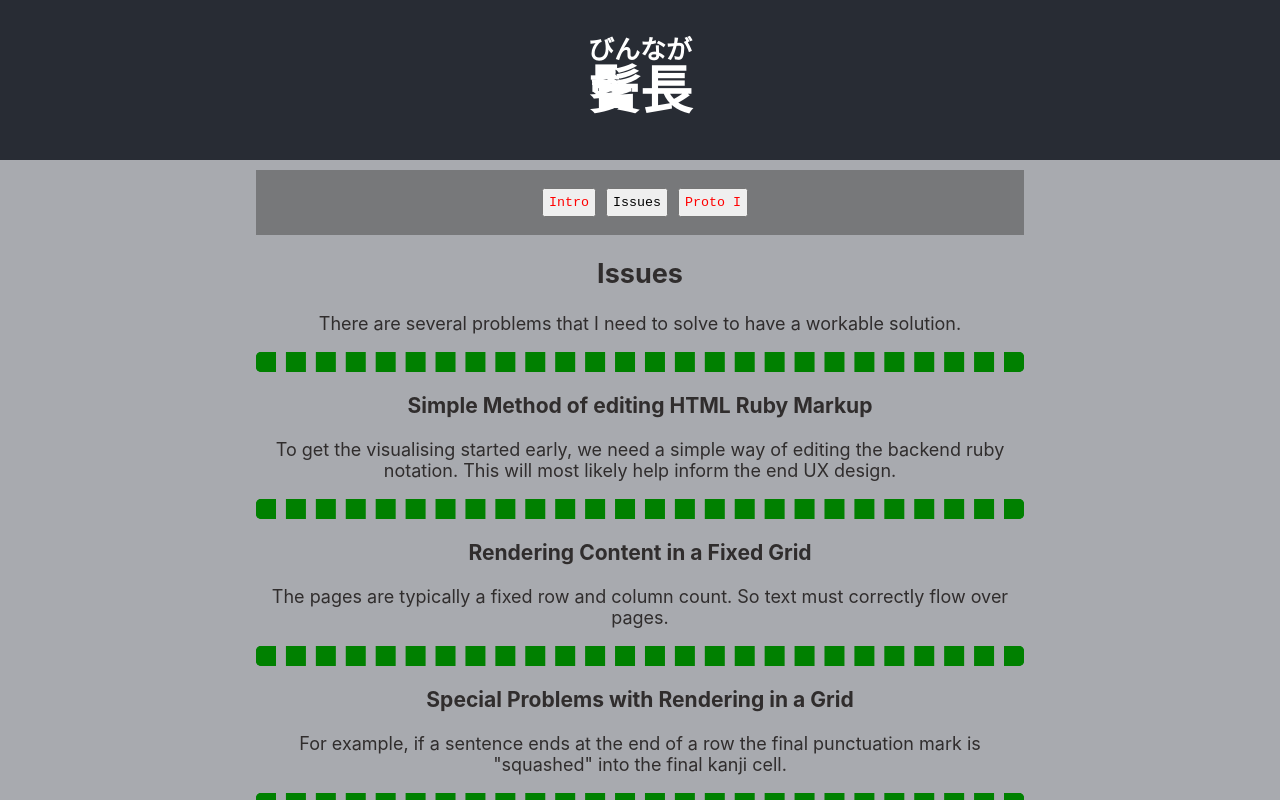
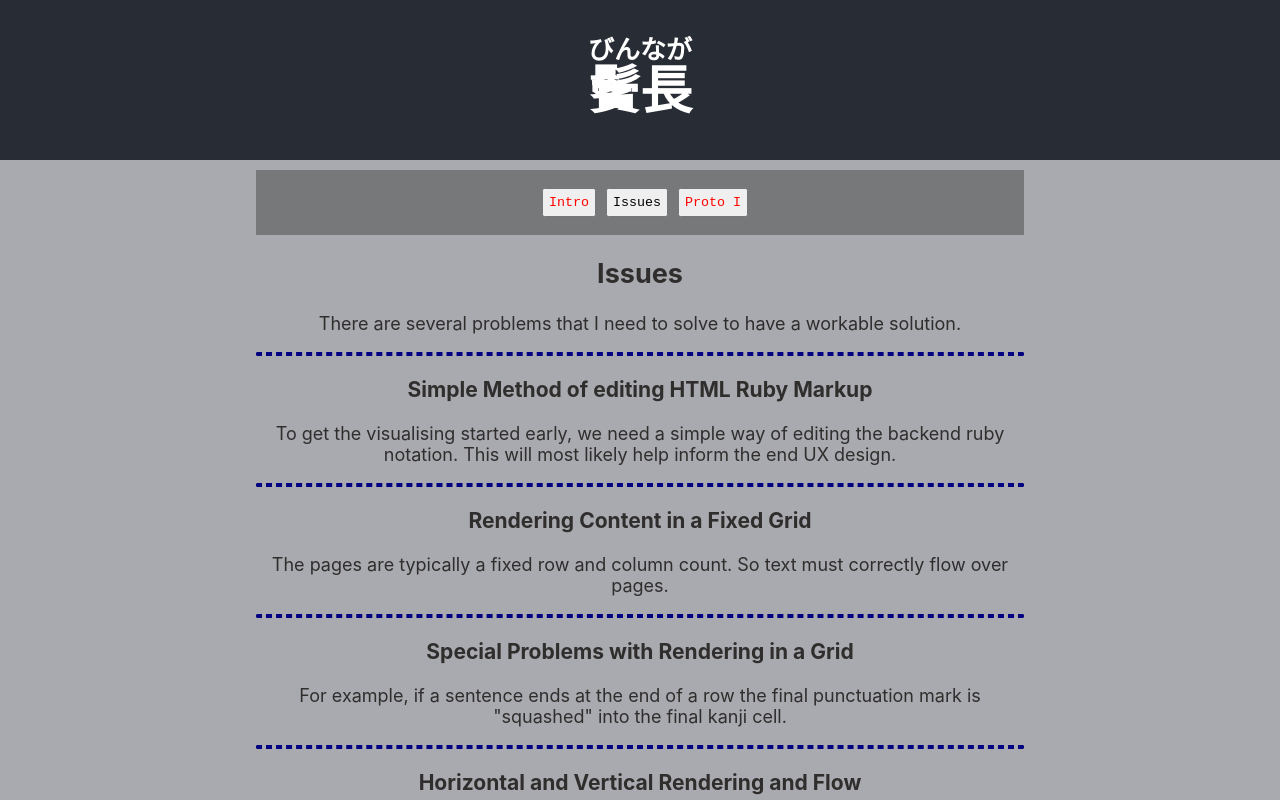
Before and after one commit to molorosh/albacore, a React (Create React App) app: page / in a window 1280 px wide. Both pictures are taken after a click on the button "Issues". Shown: the top 800 px of the page. Built offline with nearby package versions, Linux system fonts and the light colour scheme.

Commit message:
made the hr tags less visually dreadful

```diff
--- a/src/App.css
+++ b/src/App.css
@@ -65,7 +65,7 @@
 }
 
 .App-section-hr {
-  border: 10px dashed green;
+  border: 2px dashed navy;
   border-radius: 5px;
 }
 
```
